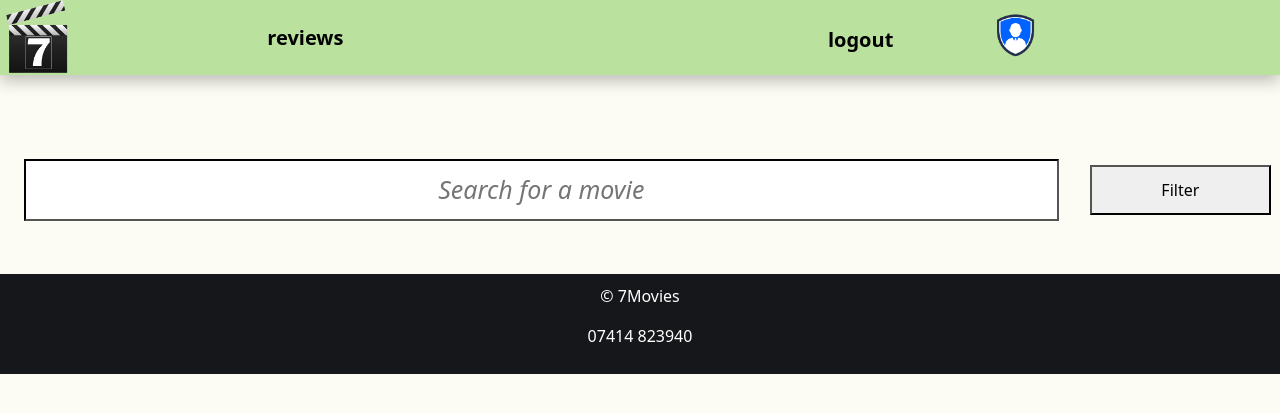
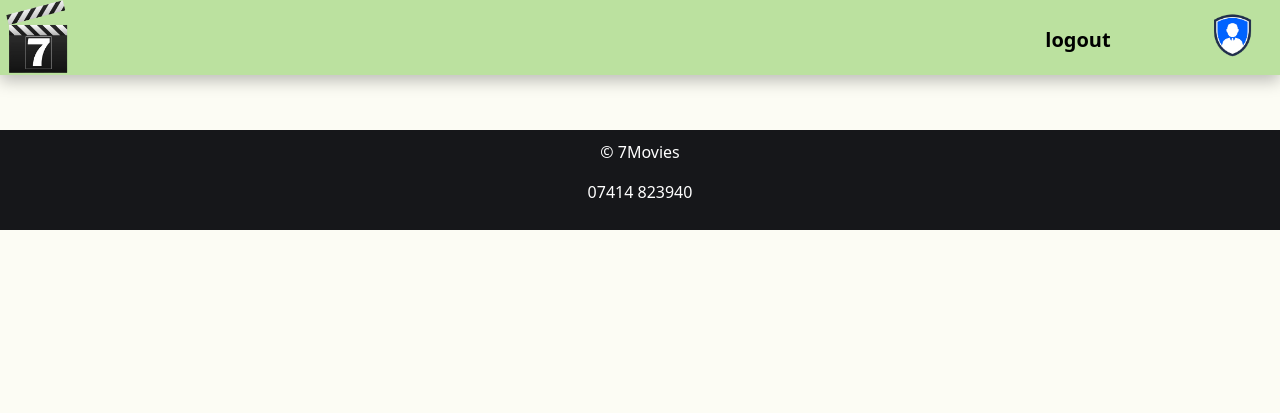
Before and after one commit to OliverRob06/Web-Application-Implementation, a Flask app: page /reviews in a window 1280 px wide. Shown: the top 413 px of the page. Run offline with Flask 3, Linux system fonts and the light colour scheme; a user stored in the database is signed in; data that the repository does not hold is empty.

Commit message:
Removing unessisery admin_review stuff

```diff
--- a/html/template/admin_review.html
+++ b/html/template/admin_review.html
@@ -3,14 +3,6 @@
 {% from 'components/admin.html' import review %}
 
 {% block content %}
-<div class="row align-items-center g-0 mb-4">
-    <div class="col-lg-10 pe-2 ps-4">
-        {{ input('Search','text','Search for a movie', 'homeInput') }}
-    </div>
-    <div class="col-lg-2 ps-2 pe-4">
-        {{ button('Filter','submit','Filter','filterButton') }}
-    </div>
-</div>
 
 
 
--- a/html/template/layout/navbarAdmin.html
+++ b/html/template/layout/navbarAdmin.html
@@ -7,9 +7,9 @@
 				<img class="logo" src="{{ url_for('static', filename='images/7movieslogo.png') }}" alt="image">
 			</div>
 			<div class="col-2">
-				{{navButton('reviews','reviews','navButton')}}
+
 			</div>
-			<div class="col-3">
+			<div class="col-5">
 			</div>
 			<div class="col-2">
 				<form action="{{ url_for('logout') }}" method="POST">
```
